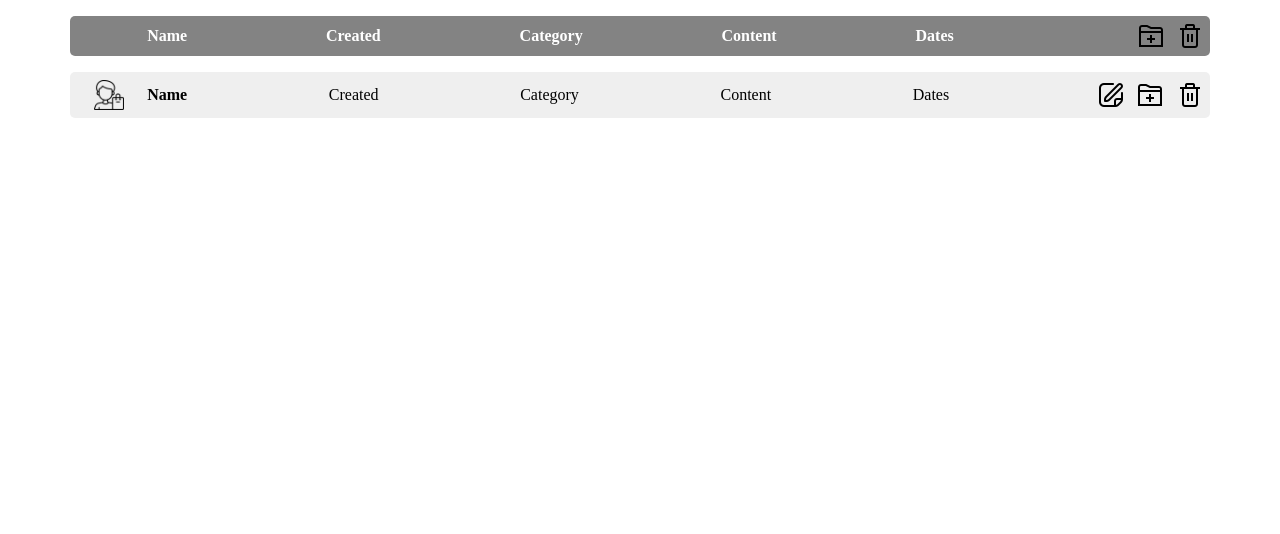
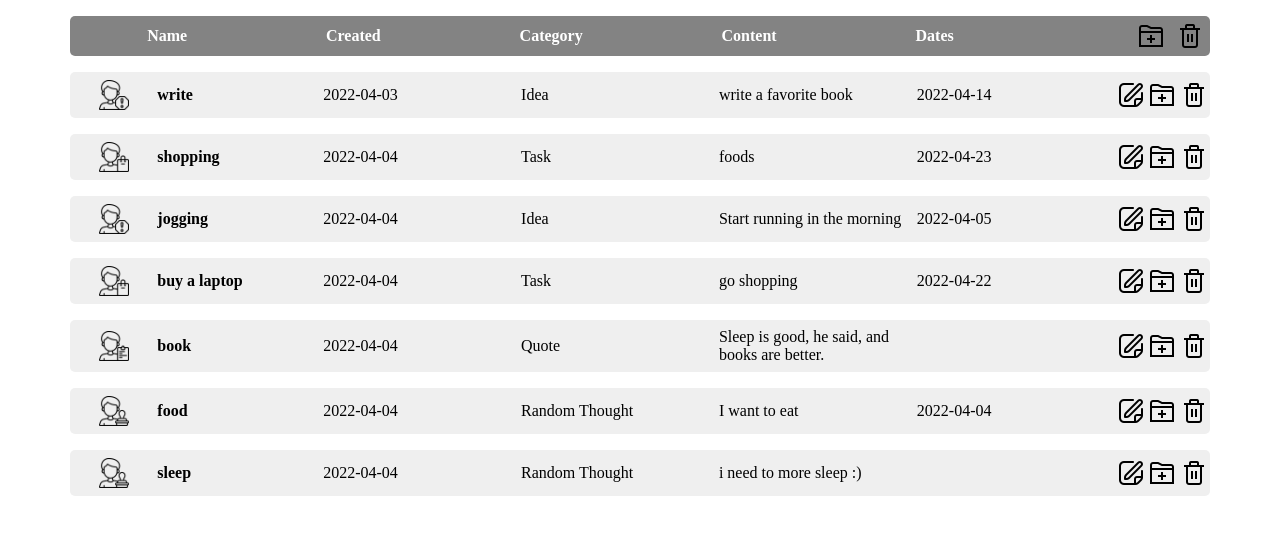
Before and after one commit to Bakalina/todo-list, a React (Create React App) app: page / in a window 1280 px wide. Shown: the top 534 px of the page. Built offline with nearby package versions, Linux system fonts and the light colour scheme.

Commit message:
create list Notes

```diff
--- a/src/App.tsx
+++ b/src/App.tsx
@@ -8,7 +8,6 @@ function App() {
         <HeaderListNotes />
         <NoteContainer />
       </>
-
   );
 }
 
--- a/src/components/note/Note.module.css
+++ b/src/components/note/Note.module.css
@@ -13,10 +13,12 @@
 }
 
 .col {
+    width: 8em;
     flex-grow: 18;
 }
 
 .colIcon {
+    width: 1.5em;
     flex-grow: 2;
     cursor: pointer;
     display: flex;
@@ -24,12 +26,14 @@
 }
 
 .colLogo {
+    width: 4em;
     flex-grow: 6;
     display: flex;
     justify-content: center;
 }
 
 .colName {
+    width: 6em;
     flex-grow: 18;
     font-weight: bold;
 }
--- a/src/components/note/Note.tsx
+++ b/src/components/note/Note.tsx
@@ -3,19 +3,21 @@ import style from './Note.module.css'
 import archive from "../../image/archive.png";
 import basket from "../../image/basket.png";
 import edit from "../../image/edit.png";
-import task from "../../image/task.png";
+import {NoteType} from "../../types/noteTypes";
 
 
-const Note = () => {
+
+const Note: React.FC<NoteType> = ({ selectImage, name, createDate, select, text,
+                                      date }) => {
     return (
         <div className={style.container}>
             <div className={style.row}>
-                <div className={style.colLogo}><img alt='logo' src={task} /></div>
-                <div className={style.colName}>Name</div>
-                <div className={style.col}>Created</div>
-                <div className={style.col}>Category</div>
-                <div className={style.col}>Content</div>
-                <div className={style.col}>Dates</div>
+                <div className={style.colLogo}><img alt='logo' src={selectImage} /></div>
+                <div className={style.colName}>{name}</div>
+                <div className={style.col}>{createDate}</div>
+                <div className={style.col}>{select}</div>
+                <div className={style.col}>{text}</div>
+                <div className={style.col}>{date}</div>
                 <div className={style.colIcon}><img alt='edit' src={edit}/></div>
                 <div className={style.colIcon}><img alt='archive' src={archive}/></div>
                 <div className={style.colIcon}><img alt='basket' src={basket}/></div>
--- a/src/components/note/NoteContainer.tsx
+++ b/src/components/note/NoteContainer.tsx
@@ -2,21 +2,31 @@ import React from 'react';
 import Note from "./Note";
 import {connect} from "react-redux";
 import {RootState} from "../../redux/store";
+import {NoteType} from "../../types/noteTypes";
 
-export interface propsDataNotes {
-    dataNotes: {};
-    propsData: {}
+type PropsType = {
+    dataNotes: Array<NoteType>
 }
 
-const NoteContainer: propsDataNotes = (props) => {
-    console.log(props.dataNotes)
+const NoteContainer: React.FC<PropsType> = ({dataNotes}) => {
+
+
     return (
-        <Note propsData: propsDataNotes={props}/>
+        <>
+            {dataNotes.map(el => <Note key={el.id}
+                                       createDate={el.createDate}
+                                       date={el.date}
+                                       name={el.name}
+                                       select={el.select}
+                                       selectImage={el.selectImage}
+                                       text={el.text}
+                                       id={el.id}
+                                       active={el.active} />)}
+        </>
     );
 };
 
 
 const mapStateToProps = (state: RootState) => state;
 
-
 export default connect(mapStateToProps)(NoteContainer)
--- a/src/redux/notesReducers.ts
+++ b/src/redux/notesReducers.ts
@@ -1,14 +1,18 @@
-import {InitialDataNotes, NoteAction, NoteActionTypes} from "../types/noteTypes";
+import {NoteAction, NoteActionTypes, NoteType} from "../types/noteTypes";
+import idea from "../image/idea.png";
+import task from "../image/task.png";
+import quote from "../image/quote.png";
+import random from "../image/random.png";
 
 
-const dataNotes: InitialDataNotes = [
+const dataNotes: Array<NoteType> = [
     {
         createDate: "2022-04-03",
         date: "2022-04-14",
         id: 1649009213118,
         name: 'write',
         select: "Idea",
-        selectImage: "img/idea.png",
+        selectImage: idea,
         text: "write a favorite book",
         active: true
     },
@@ -18,7 +22,7 @@ const dataNotes: InitialDataNotes = [
         id: 1649102308223,
         name: "shopping",
         select: "Task",
-        selectImage: "img/task.png",
+        selectImage: task,
         text: "foods",
         active: true
     },
@@ -28,7 +32,7 @@ const dataNotes: InitialDataNotes = [
         id: 1649102963423,
         name: "jogging",
         select: "Idea",
-        selectImage: "img/idea.png",
+        selectImage: idea,
         text: "Start running in the morning",
         active: true
     },
@@ -38,7 +42,7 @@ const dataNotes: InitialDataNotes = [
         id: 1649103122202,
         name: "buy a laptop",
         select: "Task",
-        selectImage: "img/task.png",
+        selectImage: task,
         text: "go shopping",
         active: true
     },
@@ -48,7 +52,7 @@ const dataNotes: InitialDataNotes = [
         id: 1649103312992,
         name: "book",
         select: "Quote",
-        selectImage: "img/quote.png",
+        selectImage: quote,
         text: "Sleep is good, he said, and books are better.",
         active: true
     },
@@ -58,7 +62,7 @@ const dataNotes: InitialDataNotes = [
         id: 1649103387474,
         name: "food",
         select: "Random Thought",
-        selectImage: "img/random.png",
+        selectImage: random,
         text: "I want to eat",
         active: true
     },
@@ -68,7 +72,7 @@ const dataNotes: InitialDataNotes = [
         id: 1649103547264,
         name: "sleep",
         select: "Random Thought",
-        selectImage: "img/random.png",
+        selectImage: random,
         text: "i need to more sleep :)",
         active: true
     }
--- a/src/types/noteTypes.ts
+++ b/src/types/noteTypes.ts
@@ -1,22 +1,19 @@
 export enum NoteActionTypes {
     ADD_NOTE = 'ADD_NOTE'
-}
-
-
-export interface InitialDataNotes {
-    [index: number]: {
-        createDate: String;
-        date: String;
-        id: Number;
-        name: String;
-        select: String;
-        selectImage: String;
-        text: String;
-        active: boolean;
-    }
 }
 
 export interface NoteAction {
     type: NoteActionTypes.ADD_NOTE;
     payload?: any;
 }
+
+export interface NoteType{
+    createDate: string;
+    date: string;
+    id: number;
+    name: string;
+    select: string;
+    selectImage: string;
+    text: string;
+    active: boolean;
+}
```
Also changed, not shown: 1 other file (tests, documents, lock files or other folders).
